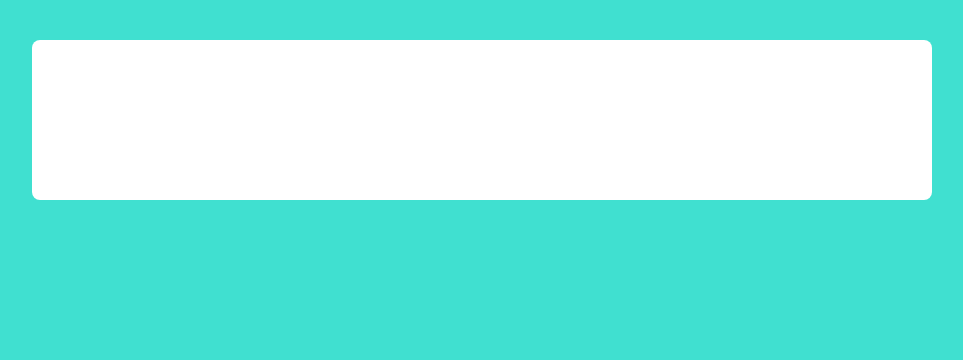
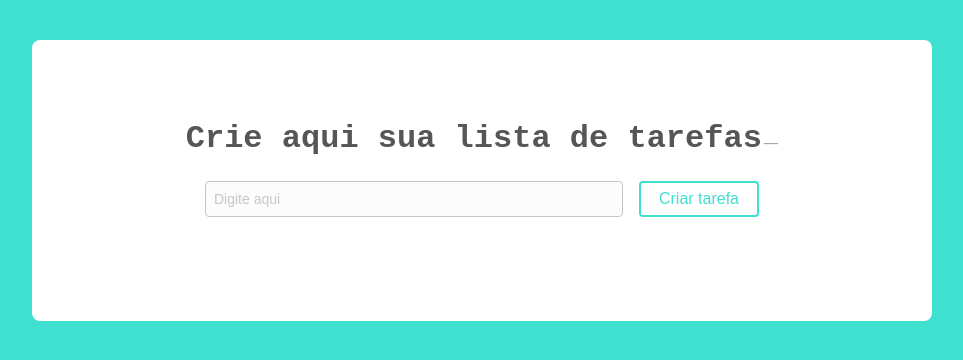
Before and after one commit to Aquiles33/todo-list, an Angular app: page / in a window 1280 px wide. Shown: the top 360 px of the page, without its empty margins (158-1121 px from the left). Built offline with nearby package versions, Linux system fonts and the light colour scheme.

Commit message:
:construction: Page todo-list: Criando página de listagem.

```diff
--- a/src/app/app.component.html
+++ b/src/app/app.component.html
@@ -1,3 +1,3 @@
 <div class="container">
-
+  <app-page-todo-list></app-page-todo-list>
 </div>
--- a/src/app/app.module.ts
+++ b/src/app/app.module.ts
@@ -3,11 +3,13 @@ import { NgModule } from '@angular/core';
 
 import { AppComponent } from './app.component';
 import { HeaderComponent } from './header/header.component';
+import { PageTodoListComponent } from './page-todo-list/page-todo-list.component';
 
 @NgModule({
   declarations: [
     AppComponent,
-    HeaderComponent
+    HeaderComponent,
+    PageTodoListComponent
   ],
   imports: [
     BrowserModule
--- a/src/app/header/header.component.css
+++ b/src/app/header/header.component.css
@@ -1,17 +1,21 @@
 .header-title {
   display: flex;
+  color: var(--text);
+  margin-bottom: 24px;
   justify-content: center;
-  margin-bottom: 24px;
-  color: var(--text);
+}
+
+.header-title h1 {
+  margin: 0;
 }
 
 .header-title::after {
   content: '_';
   height: 0px;
+  opacity: 1;
+  font-size: 24px;
   font-weight: bold;
-  font-size: 24px;
-  margin: 24px 0px 2px 2px;
-  opacity: 1;
+  margin: 2px 0px 2px 2px;
   animation: blink .7s infinite;
 }
 
--- a/src/app/header/header.component.ts
+++ b/src/app/header/header.component.ts
@@ -1,7 +1,7 @@
 import { Component, OnInit, Input } from '@angular/core';
 
 @Component({
-  selector: 'app-header',
+  selector: 'header-todo',
   templateUrl: './header.component.html',
   styleUrls: ['./header.component.css']
 })
--- /dev/null
+++ b/src/app/page-todo-list/page-todo-list.component.css
@@ -0,0 +1,57 @@
+.form-create-todo {
+  display: flex;
+  position: relative;
+  margin: 0 auto;
+  padding-bottom: 24px;
+  justify-content: center;
+}
+
+#input {
+  width: 400px;
+  margin-right: 16px;
+  padding: 8px;
+  outline: none;
+  opacity: 0.4;
+  font-size: 16px;
+  font-weight: bold;
+  border-radius: 4px;
+  border: 1px solid #707070;
+  background: #f8f8f8;
+}
+
+#input:focus {
+  border: 1px solid var(--primary);
+}
+
+#input::placeholder {
+  font-size: 14px;
+  font-weight: normal;
+}
+
+.error-message,
+.error-message-char-limit {
+  display: none;
+  position: absolute;
+  top: 40px;
+  left: 170px;
+  font-size: 12px;
+  color: var(--error);
+}
+
+.button-create-task {
+  width: 120px;
+  cursor: pointer;
+  font-size: 16px;
+  font-weight: 500;
+	text-align: center;
+  color: var(--primary);
+  background: #fff;
+  border-radius: 4px;
+  border: 2px solid var(--primary);
+  transition: background 0.2s ease-out;
+}
+
+.button-create-task:hover {
+  color: #fff;
+  background: var(--primary);
+}
--- /dev/null
+++ b/src/app/page-todo-list/page-todo-list.component.html
@@ -0,0 +1,10 @@
+<div class="page-todo-list">
+  <header-todo [title]="title"></header-todo>
+
+  <form class="form-create-todo">
+    <input type="text" id="input" placeholder="Digite aqui" maxlength="30">
+    <span class="error-message">Este campo é obrigatório.</span>
+    <span class="error-message-char-limit">Este campo tem um limite de 30 caracteres.</span>
+    <button class="button-create-task">Criar tarefa</button>
+  </form>
+</div>
--- /dev/null
+++ b/src/app/page-todo-list/page-todo-list.component.ts
@@ -0,0 +1,15 @@
+import { Component, OnInit } from '@angular/core';
+
+@Component({
+  selector: 'app-page-todo-list',
+  templateUrl: './page-todo-list.component.html',
+  styleUrls: ['./page-todo-list.component.css']
+})
+export class PageTodoListComponent implements OnInit {
+  public title: string = 'Crie aqui sua lista de tarefas';
+
+  constructor() { }
+
+  ngOnInit() { }
+
+}
--- a/src/styles.css
+++ b/src/styles.css
@@ -1,6 +1,7 @@
 :root {
   --primary:#40e0d0;
   --text: #565656;
+  --error: #e04f4f;
 }
 
 body {
```
